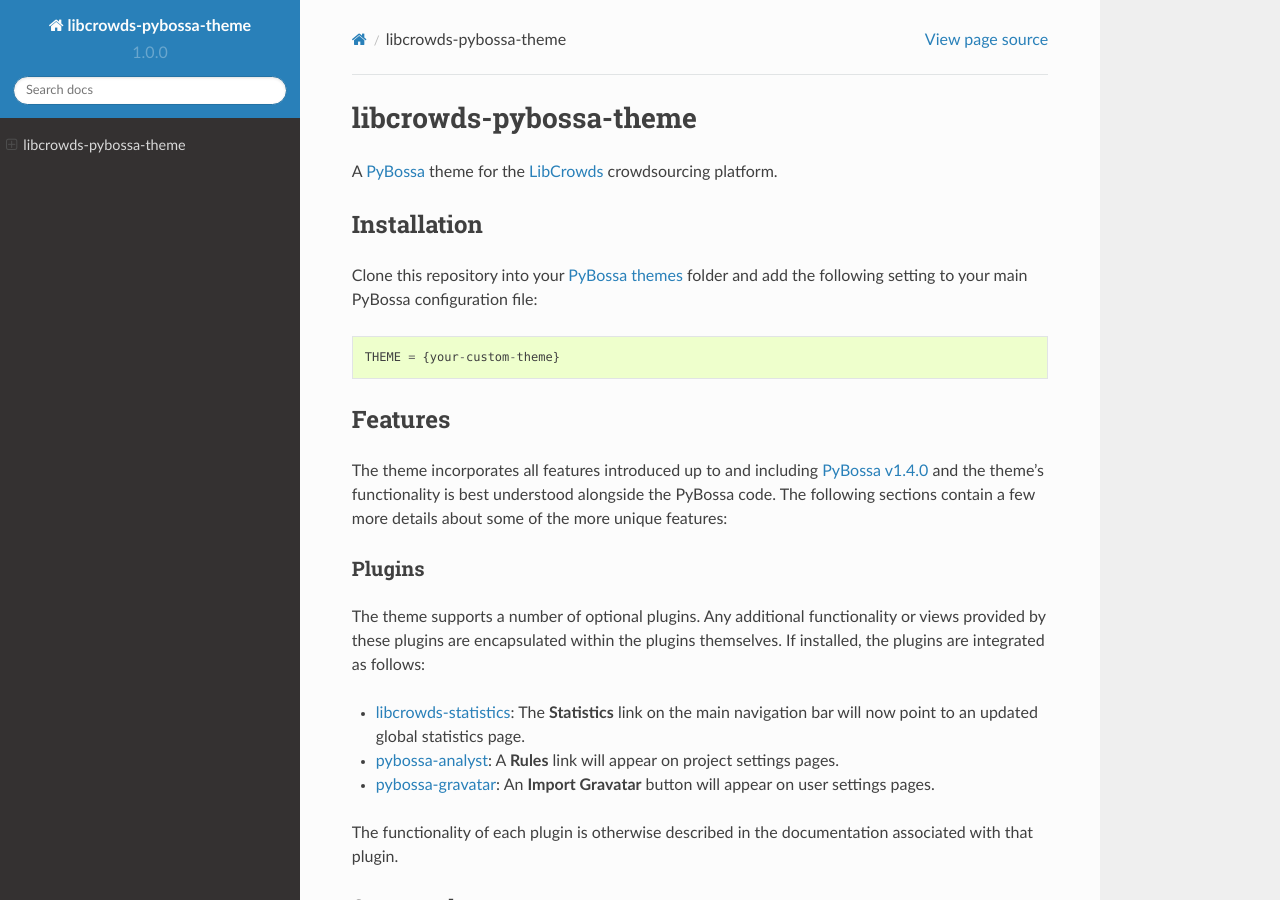
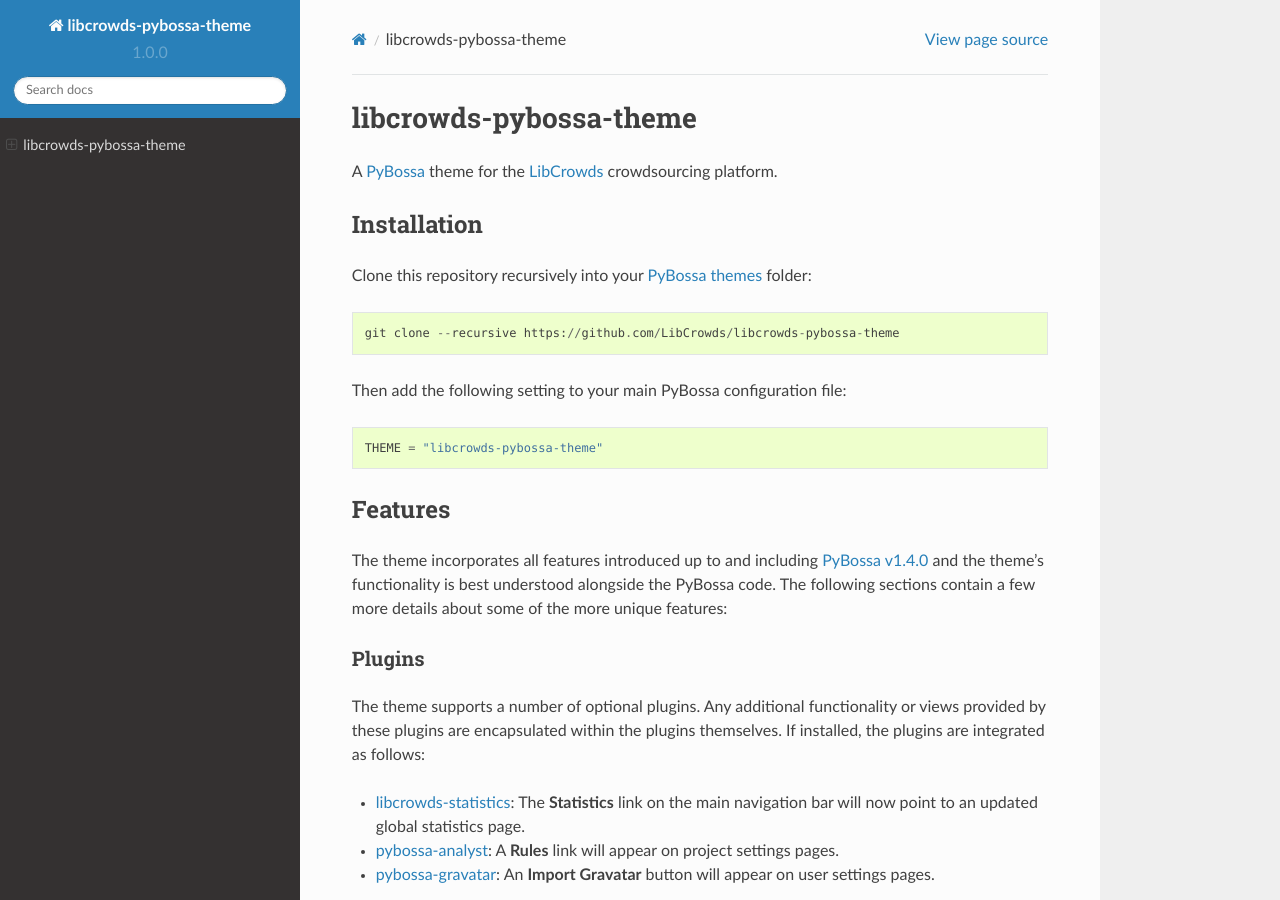
Before and after one commit to LibCrowds/libcrowds-pybossa-theme, a Sphinx documentation site: the page built from docs/index.rst, in a window 1280 px wide and 900 px high. Built offline with Sphinx 7.4.7 and the Read the Docs theme 2.0.0, drawn with Linux system fonts in a browser that asks for light colours.

Commit message:
Update docs

```diff
--- a/docs/index.rst
+++ b/docs/index.rst
@@ -7,12 +7,17 @@
 Installation
 ============
 
-Clone this repository into your `PyBossa themes`_ folder and add the following
-setting to your main PyBossa configuration file:
+Clone this repository recursively into your `PyBossa themes`_ folder:
 
 .. code-block:: python
 
-    THEME = {your-custom-theme}
+    git clone --recursive https://github.com/LibCrowds/libcrowds-pybossa-theme
+
+Then add the following setting to your main PyBossa configuration file:
+
+.. code-block:: python
+
+    THEME = "libcrowds-pybossa-theme"
 
 
 Features
```
